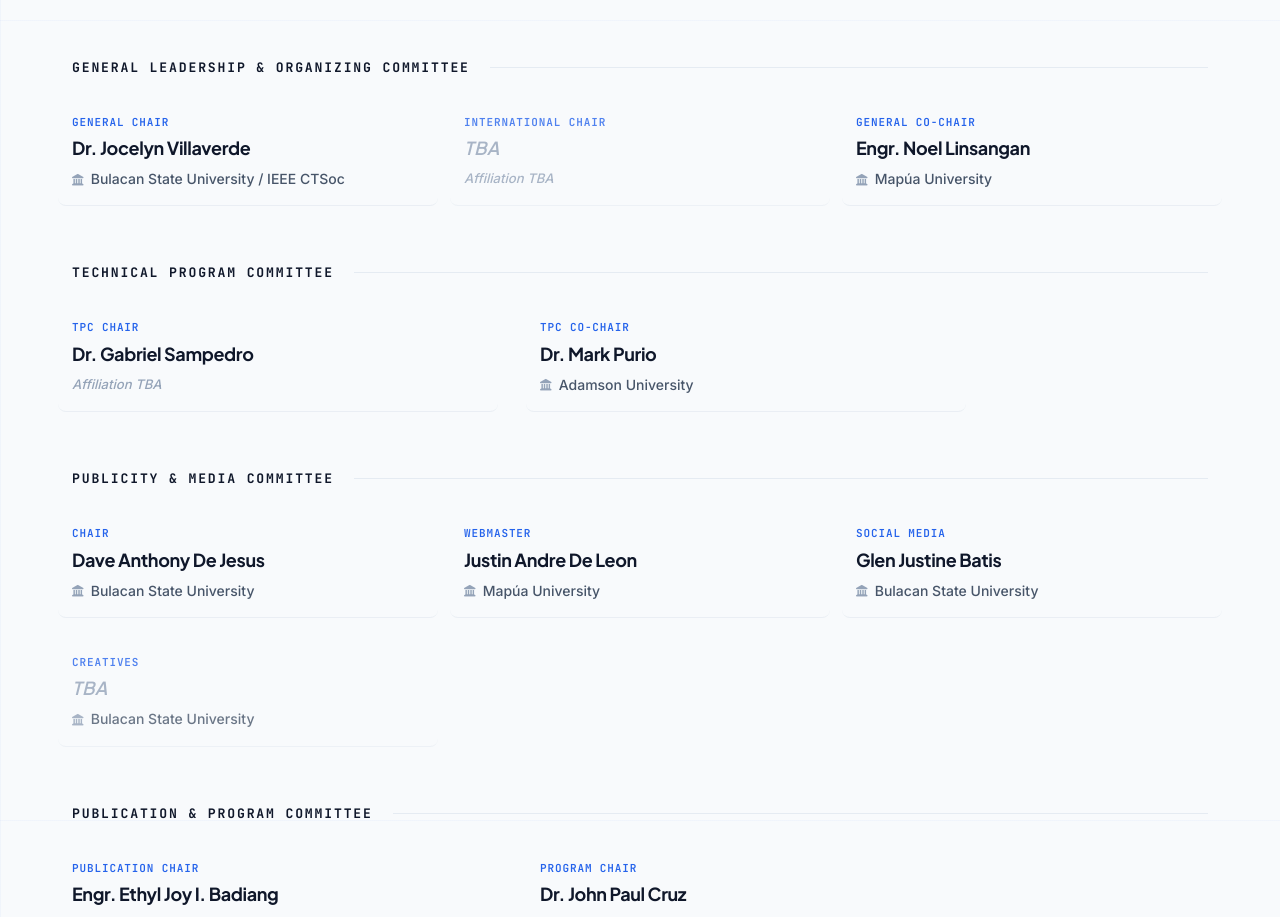
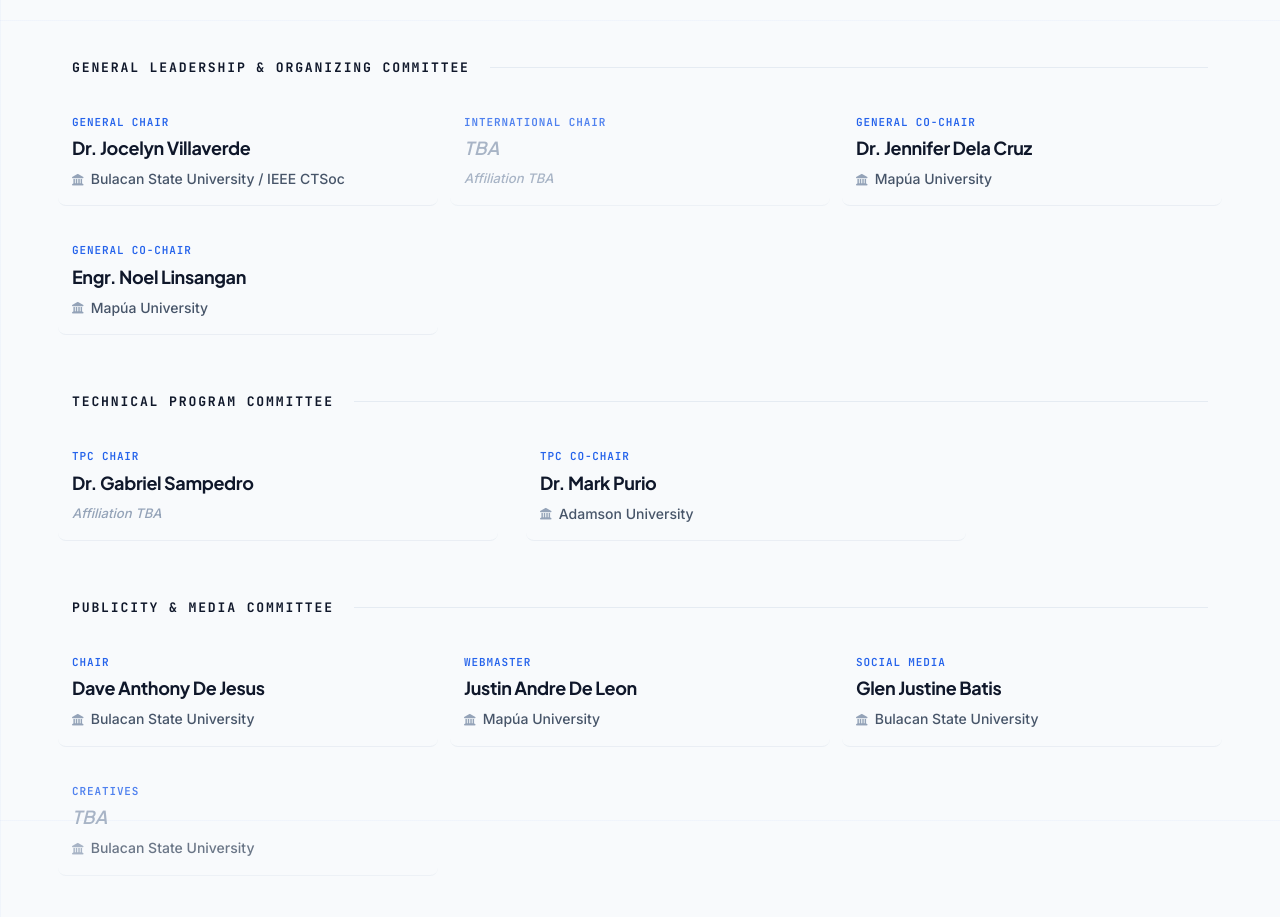
Before and after one commit to justinovate/i3cts, a React (Vite) app: page / in a window 1280 px wide. Shown: the part 6380-7297 px from the top of the page. Built offline with nearby package versions, Linux system fonts and the light colour scheme.

Commit message:
Update Committees.jsx

```diff
--- a/src/components/Committees.jsx
+++ b/src/components/Committees.jsx
@@ -13,6 +13,11 @@
         role: 'International Chair',
         name: 'TBA',
         affiliation: 'TBA'
+      },
+{
+        role: 'General Co-Chair',
+        name: 'Dr. Jennifer Dela Cruz',
+        affiliation: 'Mapúa University'
       },
       {
         role: 'General Co-Chair',
```
